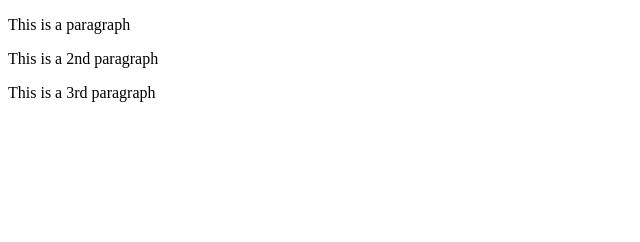
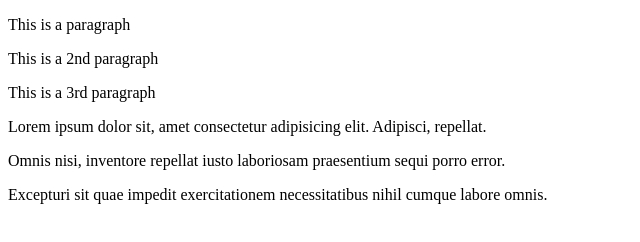
Before and after one commit to bac2day1/git-example-project, a plain HTML site: page index.html in a window 1280 px wide. Shown: the whole page, without its empty margins (0-640 px from the left). Drawn offline with Linux system fonts and the light colour scheme.

Commit message:
added new paragraphs to index

```diff
--- a/index.html
+++ b/index.html
@@ -9,5 +9,8 @@
     <p>This is a paragraph</p>
     <p>This is a 2nd paragraph</p>
     <p>This is a 3rd paragraph</p>
+    <p>Lorem ipsum dolor sit, amet consectetur adipisicing elit. Adipisci, repellat.</p>
+    <p>Omnis nisi, inventore repellat iusto laboriosam praesentium sequi porro error.</p>
+    <p>Excepturi sit quae impedit exercitationem necessitatibus nihil cumque labore omnis.</p>
 </body>
 </html>
```
